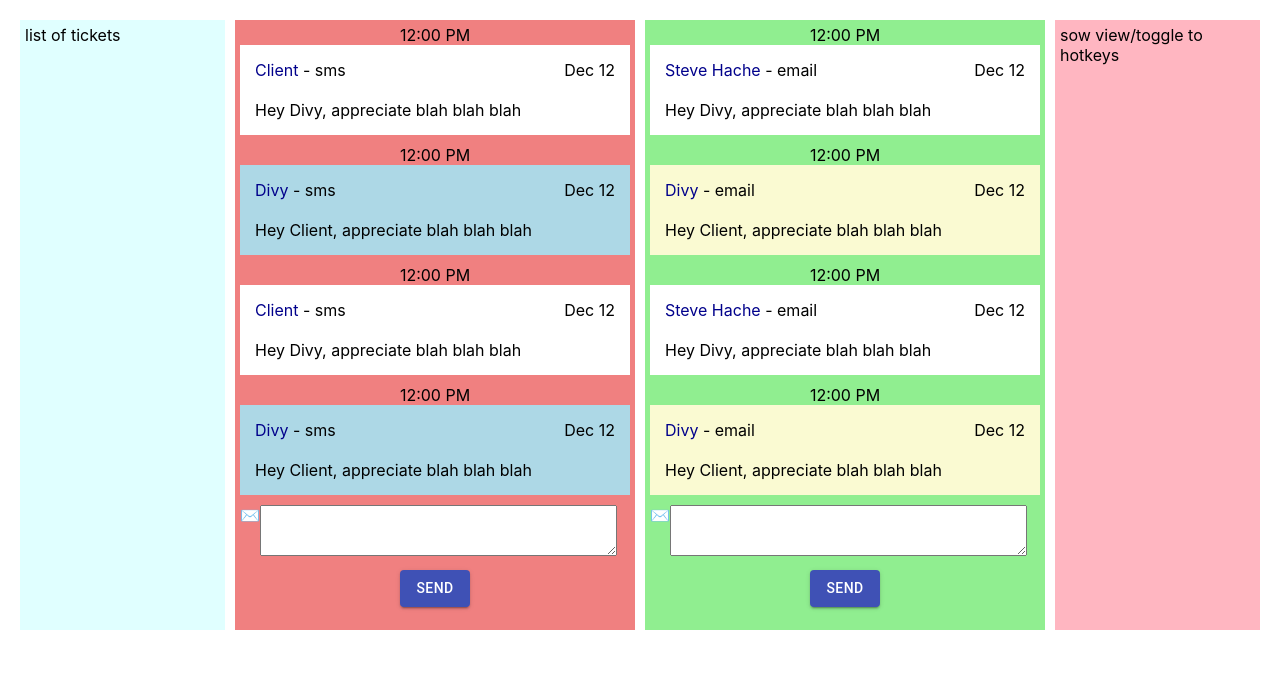
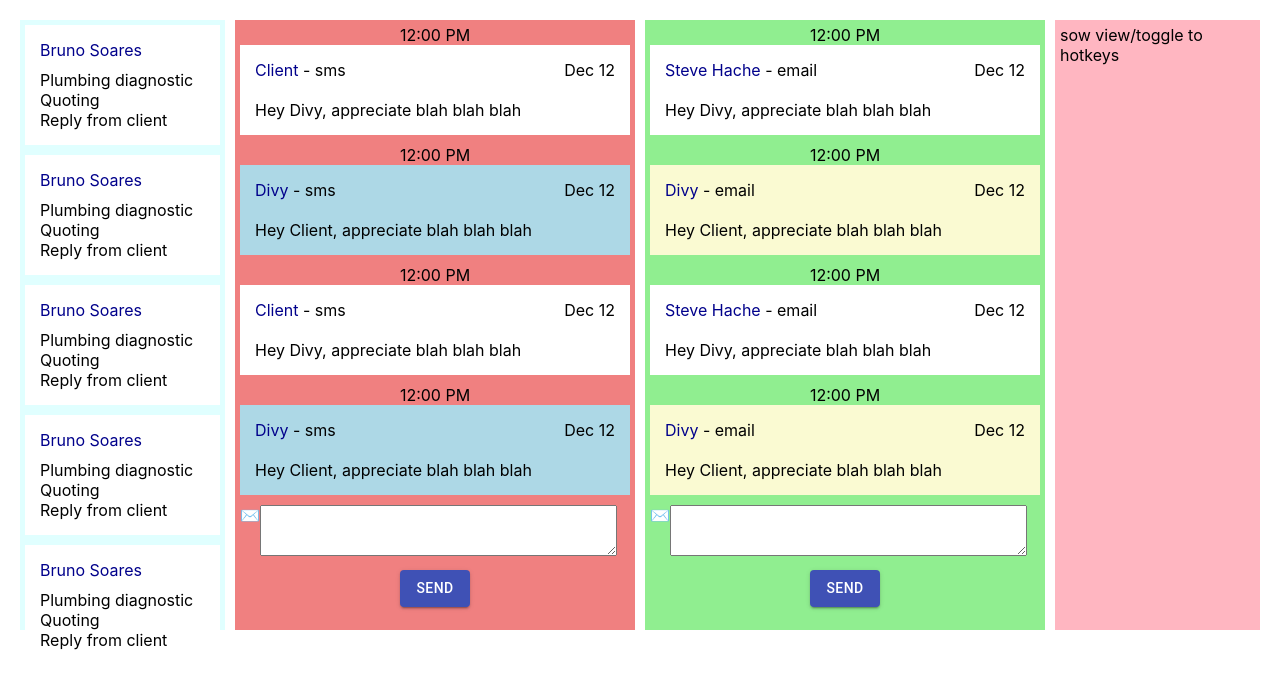
Before and after one commit to charliewright/ops-comms, a React (Create React App) app: page / in a window 1280 px wide. Shown: the top 688 px of the page. Built offline with nearby package versions, Linux system fonts and the light colour scheme.

Commit message:
add ticket list

```diff
--- a/src/App.js
+++ b/src/App.js
@@ -3,6 +3,7 @@ import { Column, Row } from "./components/grid";
 import { clientConversation } from "./data/clientConversation";
 import { proConversation } from "./data/proConversation";
 import { ConversationThread } from "./components/conversationThread";
+import {TicketList} from "./components/ticketList"
 
 import "./App.css";
 
@@ -11,14 +12,20 @@ const App = () => {
     <div className="App">
       <div>
         <Row>
-          <Column color={"blue"} class="half" text={"list of tickets"}></Column>
-          <Column color={"orange"} text={"communications with client"}>
-          <ConversationThread thread={clientConversation}></ConversationThread>
+          <Column color={"blue"} class="half"> <TicketList/></Column>
+          <Column color={"orange"}>
+            <ConversationThread
+              thread={clientConversation}
+            ></ConversationThread>
           </Column>
           <Column color={"green"}>
-          <ConversationThread thread={proConversation}></ConversationThread>
+            <ConversationThread thread={proConversation}></ConversationThread>
           </Column>
-          <Column color={"purple"} class="half" text={"sow view/toggle to hotkeys"}></Column>
+          <Column
+            color={"purple"}
+            class="half"
+            text={"sow view/toggle to hotkeys"}
+          ></Column>
         </Row>
       </div>
     </div>
--- /dev/null
+++ b/src/components/ticket.js
@@ -0,0 +1,30 @@
+import React from "react";
+
+export const Ticket = props => {
+  const {
+    id,
+    jobType,
+    client,
+    status,
+    tier,
+    setterProtect,
+    awaiting,
+    estimatedValue,
+    closingPercentage
+  } = props;
+
+  return (
+    <div
+      style={{
+        padding: "15px",
+        marginBottom: "10px",
+        backgroundColor: "white"
+      }}
+    >
+      <div style={{ color: "darkblue" }}> {client} </div>
+      <div style={{marginTop: "10px"}}>{jobType}</div>
+      <div>{status}</div>
+      <div>{awaiting}</div>
+    </div>
+  );
+};
--- /dev/null
+++ b/src/components/ticketList.js
@@ -0,0 +1,13 @@
+import React from "react";
+import { Ticket } from "./ticket";
+import { tickets } from "../data/tickets";
+
+export const TicketList = props => {
+  return (
+    <React.Fragment>
+      {tickets.map(ticket => (
+        <Ticket {...ticket}></Ticket>
+      ))}
+    </React.Fragment>
+  );
+};
--- a/src/data/tickets.js
+++ b/src/data/tickets.js
@@ -10,4 +10,4 @@ const ticket1 = {
     closingPercentage: "%90"
   };
 
-  export const tickets = [ticket1]
+  export const tickets = [ticket1,ticket1,ticket1,ticket1,ticket1]
```
